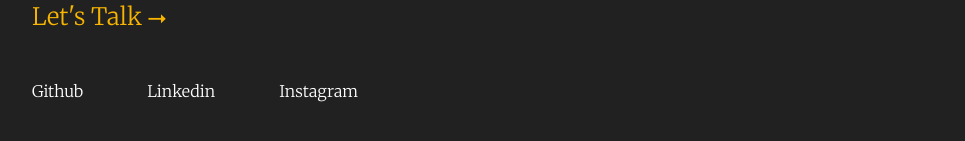
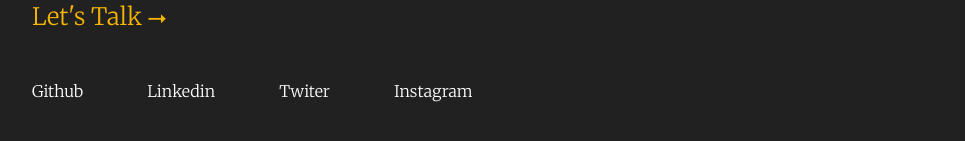
Before and after one commit to HoseinEmrani/hosein.blog, a plain HTML site: page index.html in a window 1280 px wide. Shown: the part 623-764 px from the top of the page, without its empty margins (128-1093 px from the left). Drawn offline with Linux system fonts and the light colour scheme.

Commit message:
feat: twitter account

```diff
--- a/index.html
+++ b/index.html
@@ -58,6 +58,14 @@
             Linkedin
           </a>
 
+           <a
+          href="https://twitter.com/uresten"
+          aria-label="Link to my Twitter account"
+          class="button button__secondary"
+          >
+            Twiter
+          </a>
+
           <a
           href="https://instagram.com/_hosein"
           aria-label="Link to my Instagram account"
```
